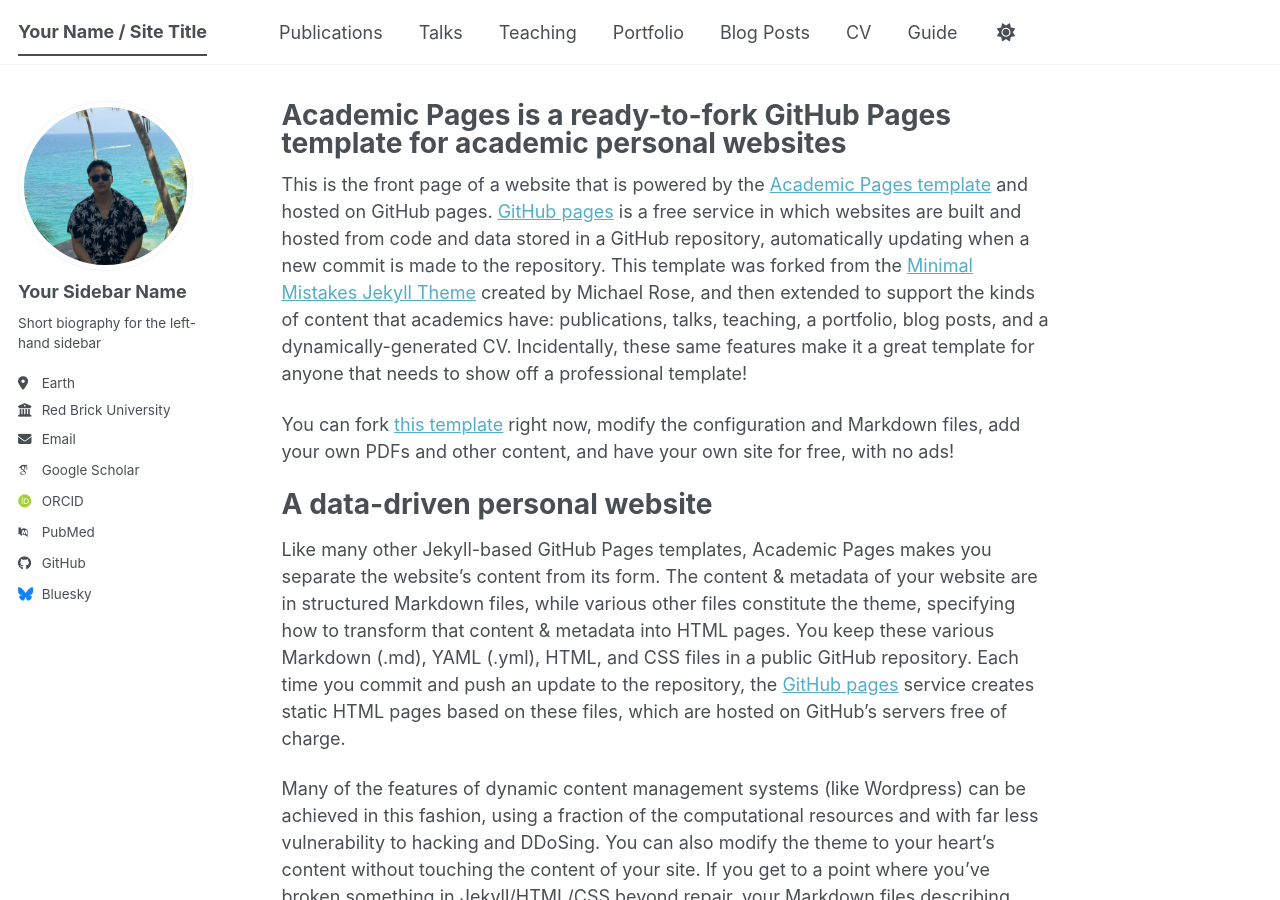
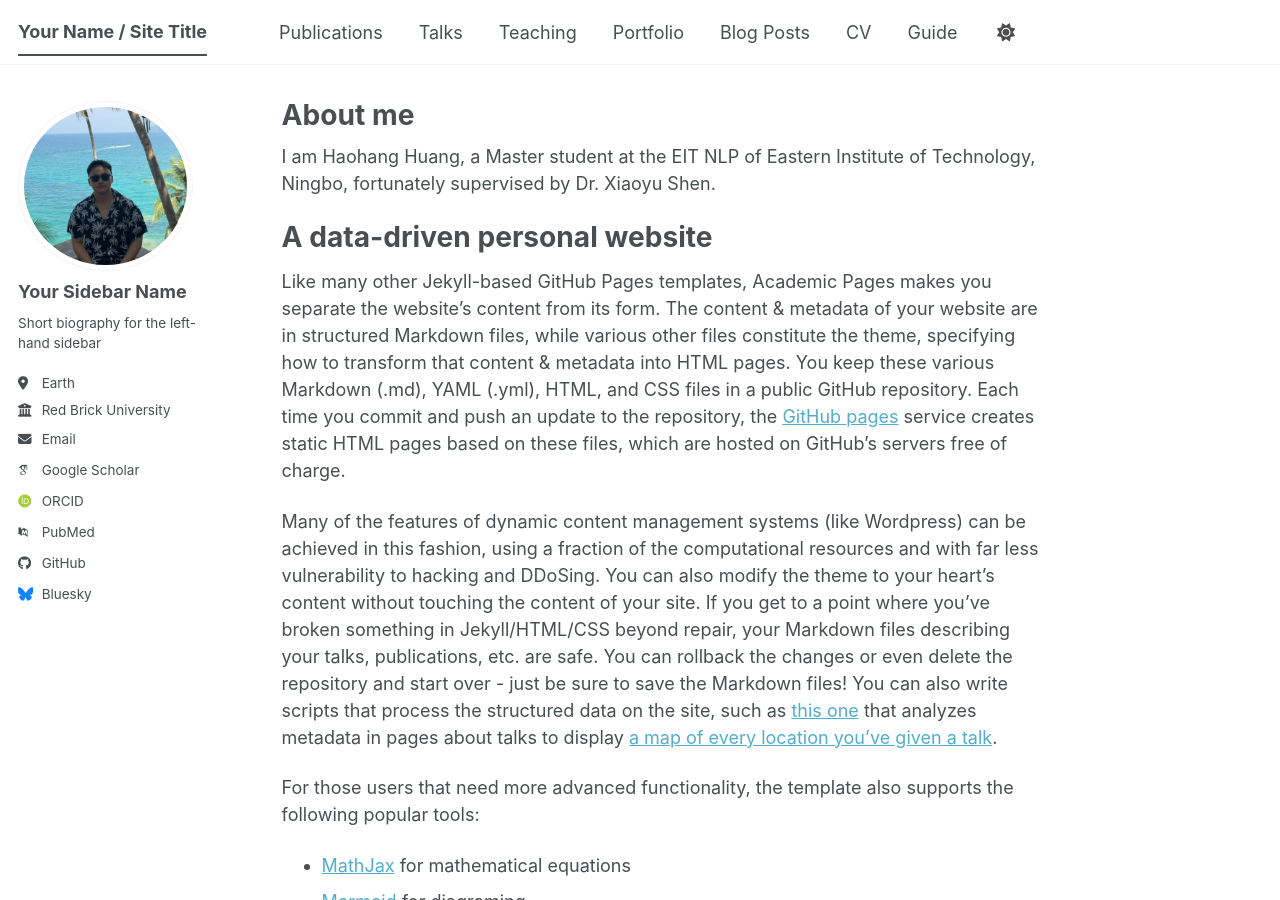
Before and after one commit to ashan623/ashan623.github.io, a Jekyll site: the page built from _pages/about.md, in a window 1280 px wide and 900 px high. Built offline with Jekyll 4.4.1, drawn with Linux system fonts in a browser that asks for light colours; some web fonts are replaced; a script bundle is joined from its source files by our own code; library files that are not in the unit come from our copies.

Commit message:
Update about.md

```diff
--- a/_pages/about.md
+++ b/_pages/about.md
@@ -1,15 +1,13 @@
 ---
 permalink: /
-title: "Academic Pages is a ready-to-fork GitHub Pages template for academic personal websites"
+title: "About me"
 author_profile: true
 redirect_from:
   - /about/
   - /about.html
 ---
 
-This is the front page of a website that is powered by the [Academic Pages template](https://github.com/academicpages/academicpages.github.io) and hosted on GitHub pages. [GitHub pages](https://pages.github.com) is a free service in which websites are built and hosted from code and data stored in a GitHub repository, automatically updating when a new commit is made to the repository. This template was forked from the [Minimal Mistakes Jekyll Theme](https://mmistakes.github.io/minimal-mistakes/) created by Michael Rose, and then extended to support the kinds of content that academics have: publications, talks, teaching, a portfolio, blog posts, and a dynamically-generated CV. Incidentally, these same features make it a great template for anyone that needs to show off a professional template!
-
- You can fork [this template](https://github.com/academicpages/academicpages.github.io) right now, modify the configuration and Markdown files, add your own PDFs and other content, and have your own site for free, with no ads!
+I am Haohang Huang, a Master student at the EIT NLP of Eastern Institute of Technology, Ningbo, fortunately supervised by Dr. Xiaoyu Shen.
 
 A data-driven personal website
 ======
```
